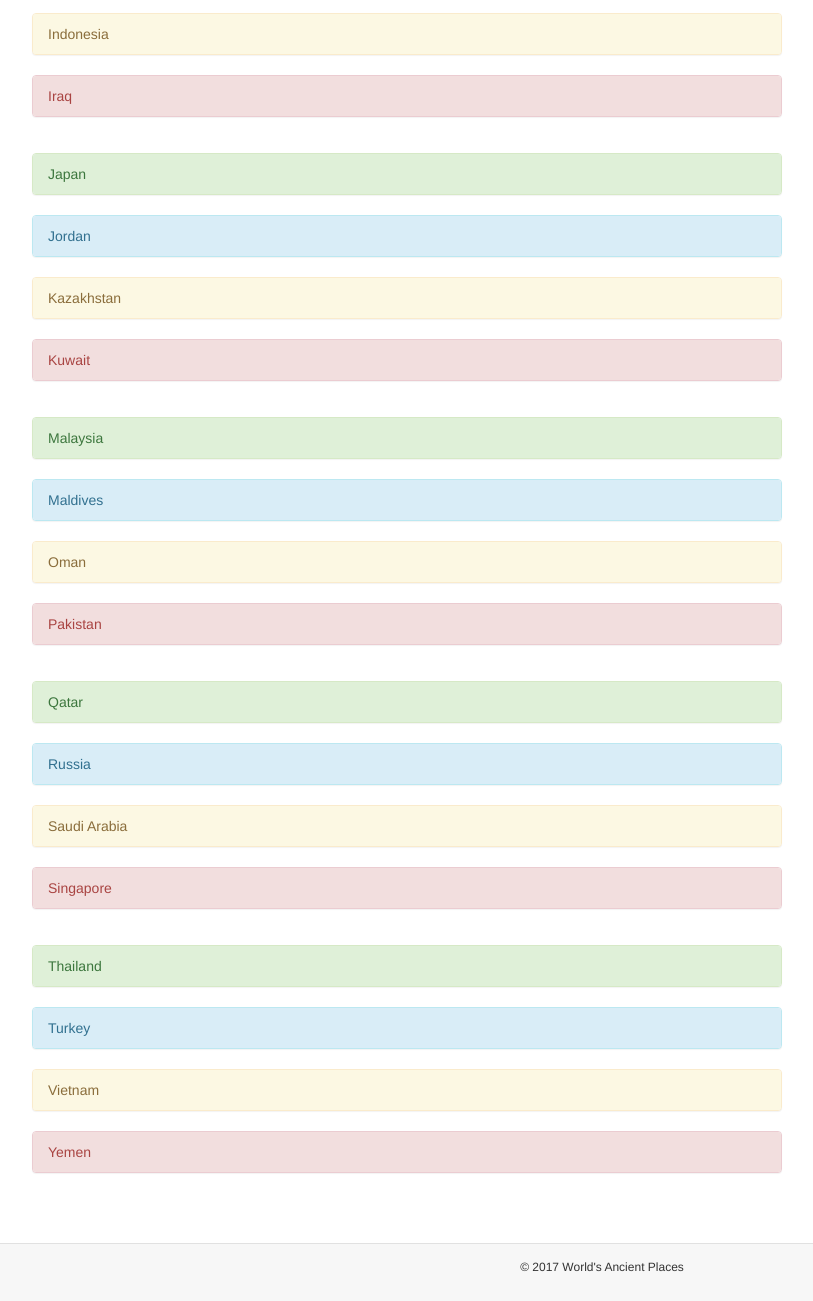
After one commit to goldenbrush/MannuPHPProject, a PHP site: page /country_listing_asia.php in a window 1280 px wide; the page is wider, and only the part inside the window is pictured. The commit adds this page. Shown: the part 555-1856 px from the top of that part, without its empty margins (38-851 px from the left). Run offline with PHP 8.4, Linux system fonts and the light colour scheme.

Commit message:
update files

```diff
--- /dev/null
+++ b/country_listing_asia.php
@@ -0,0 +1,158 @@
+<!-- header start -->
+<?php
+    include "include/_header.php";
+?>
+<!-- header end -->
+
+<!-- content start -->
+<div class="container page-height">
+
+    <div class="row">
+        <div class="col-md-8">
+        	<h1>List of countries in Asia</h1>
+        	<div class="panel panel-success">
+        		<div class="list-group">
+        		  <a href="afganistan.php" class="list-group-item list-group-item-success">Afghanistan</a>
+        		 </div>
+        	</div>
+
+        	<div class="panel panel-info">
+        		<div class="list-group">
+        			<a href="bangladesh.php" class="list-group-item list-group-item-info">Bangladesh</a>
+        		</div>
+        	</div>
+
+        	<div class="panel panel-warning">
+        		<div class="list-group">
+        			<a href="bhutan.php" class="list-group-item list-group-item-warning">Bhutan</a>
+        		</div>
+        	</div>
+        	<div class="panel panel-danger">
+        		<div class="list-group">
+        			<a href="china.php" class="list-group-item list-group-item-danger">China</a>
+        		</div>
+        	</div>
+            <div class="panel panel-success">
+        		<div class="list-group">
+        		  <a href="cyprus.php" class="list-group-item list-group-item-success">Cyprus</a>
+        		 </div>
+        	</div>
+
+        	<div class="panel panel-info">
+        		<div class="list-group">
+        			<a href="india.php" class="list-group-item list-group-item-info">India</a>
+        		</div>
+        	</div>
+
+        	<div class="panel panel-warning">
+        		<div class="list-group">
+        			<a href="indonesia.php" class="list-group-item list-group-item-warning">Indonesia</a>
+        		</div>
+        	</div>
+        	<div class="panel panel-danger">
+        		<div class="list-group">
+        			<a href="iraq.php" class="list-group-item list-group-item-danger">Iraq</a>
+        		</div>
+        	</div>
+            <div class="panel panel-success">
+        		<div class="list-group">
+        		  <a href="japan.php" class="list-group-item list-group-item-success">Japan</a>
+        		 </div>
+        	</div>
+
+        	<div class="panel panel-info">
+        		<div class="list-group">
+        			<a href="jordan.php" class="list-group-item list-group-item-info">Jordan</a>
+        		</div>
+        	</div>
+
+        	<div class="panel panel-warning">
+        		<div class="list-group">
+        			<a href="kazakstan.php" class="list-group-item list-group-item-warning">Kazakhstan</a>
+        		</div>
+        	</div>
+        	<div class="panel panel-danger">
+        		<div class="list-group">
+        			<a href="kuwait.php" class="list-group-item list-group-item-danger">Kuwait</a>
+        		</div>
+        	</div>
+            <div class="panel panel-success">
+        		<div class="list-group">
+        		  <a href="malaysia.php" class="list-group-item list-group-item-success">Malaysia</a>
+        		 </div>
+        	</div>
+
+        	<div class="panel panel-info">
+        		<div class="list-group">
+        			<a href="maldives.php" class="list-group-item list-group-item-info">Maldives</a>
+        		</div>
+        	</div>
+
+        	<div class="panel panel-warning">
+        		<div class="list-group">
+        			<a href="oman.php" class="list-group-item list-group-item-warning">Oman</a>
+        		</div>
+        	</div>
+        	<div class="panel panel-danger">
+        		<div class="list-group">
+        			<a href="pakistan.php" class="list-group-item list-group-item-danger">Pakistan</a>
+        		</div>
+        	</div>
+            <div class="panel panel-success">
+        		<div class="list-group">
+        		  <a href="qatar.php" class="list-group-item list-group-item-success">Qatar</a>
+        		 </div>
+        	</div>
+
+        	<div class="panel panel-info">
+        		<div class="list-group">
+        			<a href="russia.php" class="list-group-item list-group-item-info">Russia</a>
+        		</div>
+        	</div>
+
+        	<div class="panel panel-warning">
+        		<div class="list-group">
+        			<a href="saudiarabia.php" class="list-group-item list-group-item-warning">Saudi Arabia</a>
+        		</div>
+        	</div>
+        	<div class="panel panel-danger">
+        		<div class="list-group">
+        			<a href="singapore.php" class="list-group-item list-group-item-danger">Singapore</a>
+        		</div>
+        	</div>
+            <div class="panel panel-success">
+        		<div class="list-group">
+        		  <a href="thailand.php" class="list-group-item list-group-item-success">Thailand</a>
+        		 </div>
+        	</div>
+
+        	<div class="panel panel-info">
+        		<div class="list-group">
+        			<a href="turkey.php" class="list-group-item list-group-item-info">Turkey</a>
+        		</div>
+        	</div>
+
+        	<div class="panel panel-warning">
+        		<div class="list-group">
+        			<a href="vietnam.php" class="list-group-item list-group-item-warning">Vietnam</a>
+        		</div>
+        	</div>
+        	<div class="panel panel-danger">
+        		<div class="list-group">
+        			<a href="yemen.php" class="list-group-item list-group-item-danger">Yemen</a>
+        		</div>
+        	</div>
+	   </div>
+       <div class="col-md-4">
+            <iframe src="https://www.google.com/maps/embed?pb=!1m18!1m12!1m3!1d65322309.050087884!2d13.919575468956909!3d2.1699238908189082!2m3!1f0!2f0!3f0!3m2!1i1024!2i768!4f13.1!3m3!1m2!1s0x3663f18a24cbe857%3A0xa9416bfcd3a0f459!2sAsia!5e0!3m2!1sen!2sin!4v1491241793326" width="600" height="450" frameborder="0" style="border:0" allowfullscreen></iframe>
+       </div>
+   </div>
+
+</div>
+<!-- content start -->
+
+<!-- footer start -->
+<?php
+    include "include/_footer.php";
+?>
+<!-- footer end -->
--- a/css/site.css
+++ b/css/site.css
@@ -4,6 +4,10 @@ body{
 
 h1{
     margin-top: 0;
+}
+.panel-success
+{
+		margin-top : 36px;
 }
 
 .navbar-default{
--- a/egypt.php
+++ b/egypt.php
@@ -6,7 +6,7 @@
 
 <!-- content start -->
 <div class="container page-height">
-    <h1>Russia</h1>
+    <h1>Egypt</h1>
     <div class="row">
         <div class="col-md-8">
             <!--#1-->
--- a/equitorial.php
+++ b/equitorial.php
@@ -6,7 +6,7 @@
 
 <!-- content start -->
 <div class="container page-height">
-    <h1>Russia</h1>
+    <h1>Equitorial Guinea</h1>
     <div class="row">
         <div class="col-md-8">
             <!--#1-->
--- a/estonia.php
+++ b/estonia.php
@@ -6,7 +6,7 @@
 
 <!-- content start -->
 <div class="container page-height">
-    <h1>Russia</h1>
+    <h1>Estonia</h1>
     <div class="row">
         <div class="col-md-8">
             <!--#1-->
--- a/ethiopia.php
+++ b/ethiopia.php
@@ -6,7 +6,7 @@
 
 <!-- content start -->
 <div class="container page-height">
-    <h1>Russia</h1>
+    <h1>Ethiopia</h1>
     <div class="row">
         <div class="col-md-8">
             <!--#1-->
--- a/include/_navigation.php
+++ b/include/_navigation.php
@@ -17,11 +17,11 @@
             <li class="dropdown">
               <a href="#" class="dropdown-toggle" data-toggle="dropdown" role="button" aria-haspopup="true" aria-expanded="false">Continents <span class="caret"></span></a>
               <ul class="dropdown-menu">
-                <li><a href="#">Africa</a></li>
-                <li><a href="#">The Americas</a></li>
-                <li><a href="#">Asia</a></li>
-                <li><a href="#">Europe</a></li>
-                <li><a href="#">Australia/Oceania</a></li>
+                <li><a href="country_listing_africa.php">Africa</a></li>
+                <li><a href="country_listing_america.php">The Americas</a></li>
+                <li><a href="country_listing_asia.php">Asia</a></li>
+                <li><a href="country_listing_europe.php">Europe</a></li>
+                <li><a href="country_listing_austrailia.php">Australia/Oceania</a></li>
               </ul>
             </li>
 
```
Also changed, not shown: country_listing_africa.php (added, +91 -0 lines), country_listing_america.php (added, +69 -0 lines), country_listing_austrailia.php (added, +47 -0 lines), country_listing_europe.php (added, +112 -0 lines).
